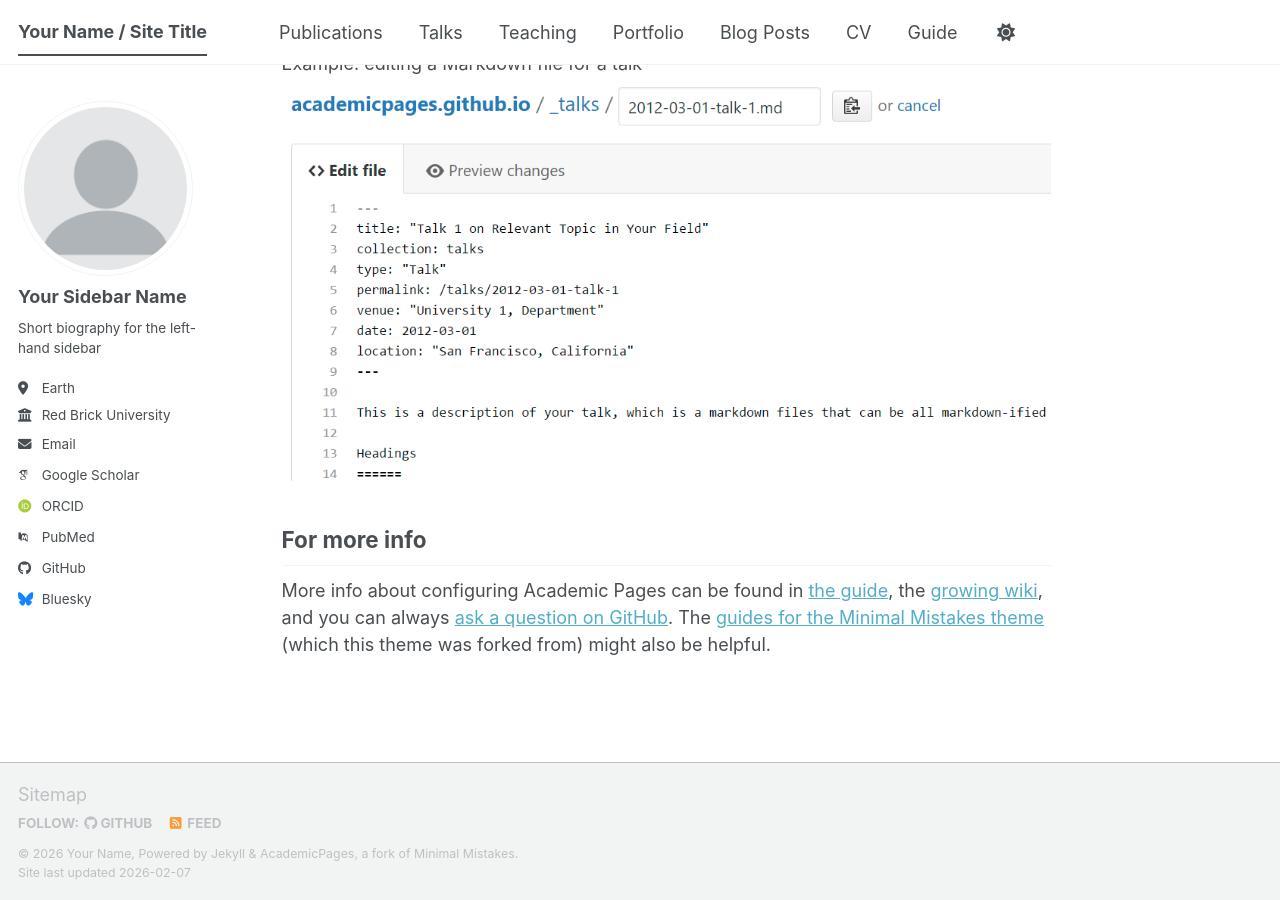
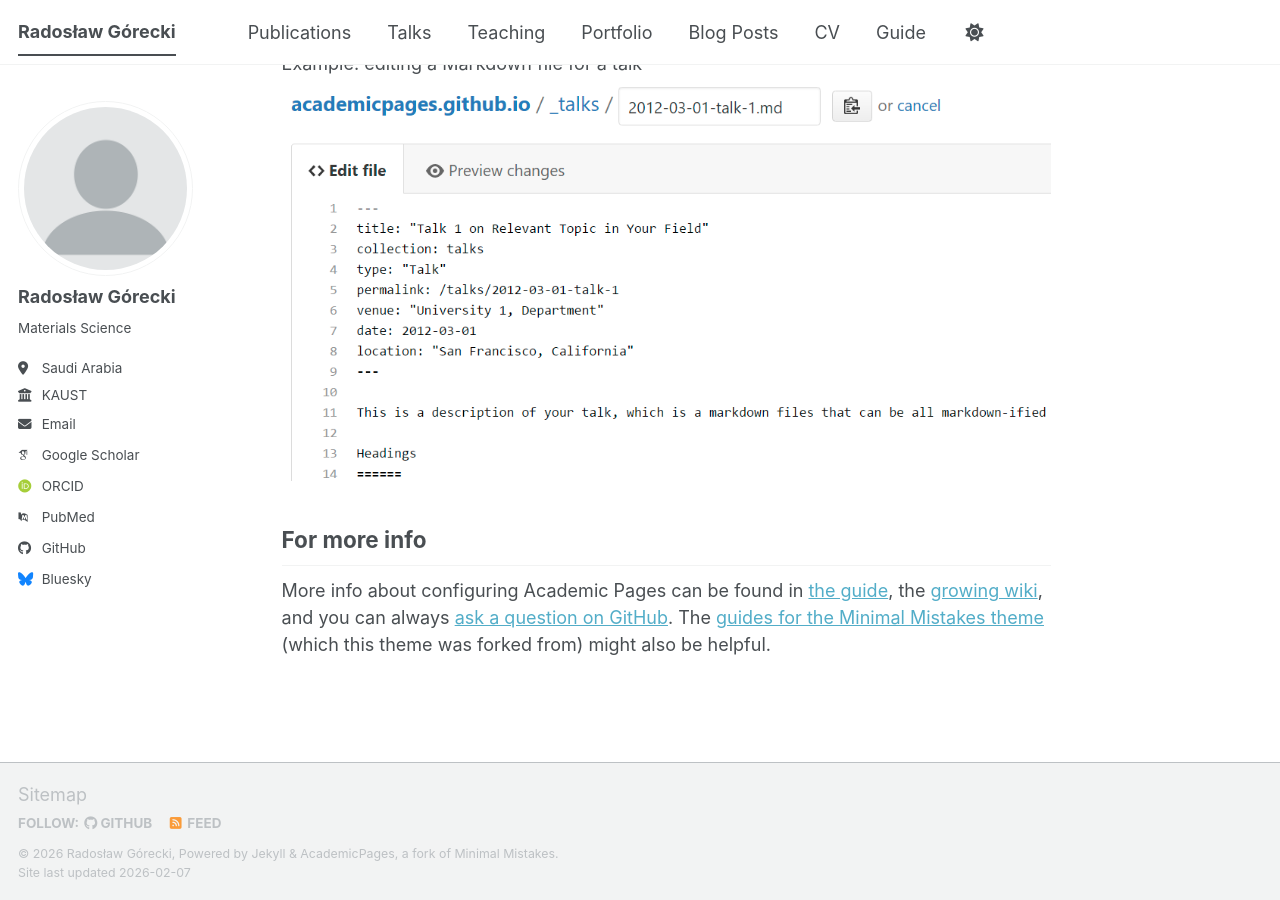
Before and after one commit to Rado3000/radgorecki, a Jekyll site: the page built from _pages/about.md, in a window 1280 px wide and 900 px high, scrolled down 2720 px. Built offline with Jekyll 4.4.1, drawn with Linux system fonts in a browser that asks for light colours; some web fonts are replaced; a script bundle is joined from its source files by our own code; library files that are not in the unit come from our copies.

Commit message:
Update _config.yml

```diff
--- a/_config.yml
+++ b/_config.yml
@@ -9,11 +9,11 @@
 # Basic Site Settings
 locale                   : "en-US"
 site_theme               : "default" # The available themes options are "default", "air", "sunrise", "mint", "dirt" and "contrast"
-title                    : "Your Name / Site Title"
+title                    : "Radosław Górecki"
 title_separator          : "-"
-name                     : &name "Your Name"
-description              : &description "Your Name's academic portfolio"   # Update this with a general description of your site, this is the default if not overridden by a page
-url                      : https://academicpages.github.io # The base hostname & protocol for your site e.g. "https://[your GitHub username].github.io",
+name                     : &name ""
+description              : &description "Polymer Membranes | Water Processes | Electron Microscopy"   # Update this with a general description of your site, this is the default if not overridden by a page
+url                      : https://radgorecki.github.io # The base hostname & protocol for your site e.g. "https://[your GitHub username].github.io",
                                                            # or if you already have some other page hosted on Github then use "https://[your GitHub username].github.io/[Your Repo Name]"
 baseurl                  : "" # the subpath of your site, e.g. "/blog"
 repository               : "academicpages/academicpages.github.io"
@@ -24,13 +24,13 @@
 author:
   # Biographic information
   avatar           : "profile.png"
-  name             : "Your Sidebar Name"
+  name             : "Radosław Górecki"
   pronouns         : # example: "she/her"
-  bio              : "Short biography for the left-hand sidebar"
-  location         : "Earth"
-  employer         : "Red Brick University"
+  bio              : "Materials Science"
+  location         : "Saudi Arabia"
+  employer         : "KAUST"
   uri              : # URL
-  email            : "none@example.org"
+  email            : "-"
 
   # Academic websites
   academia         : # URL
```
